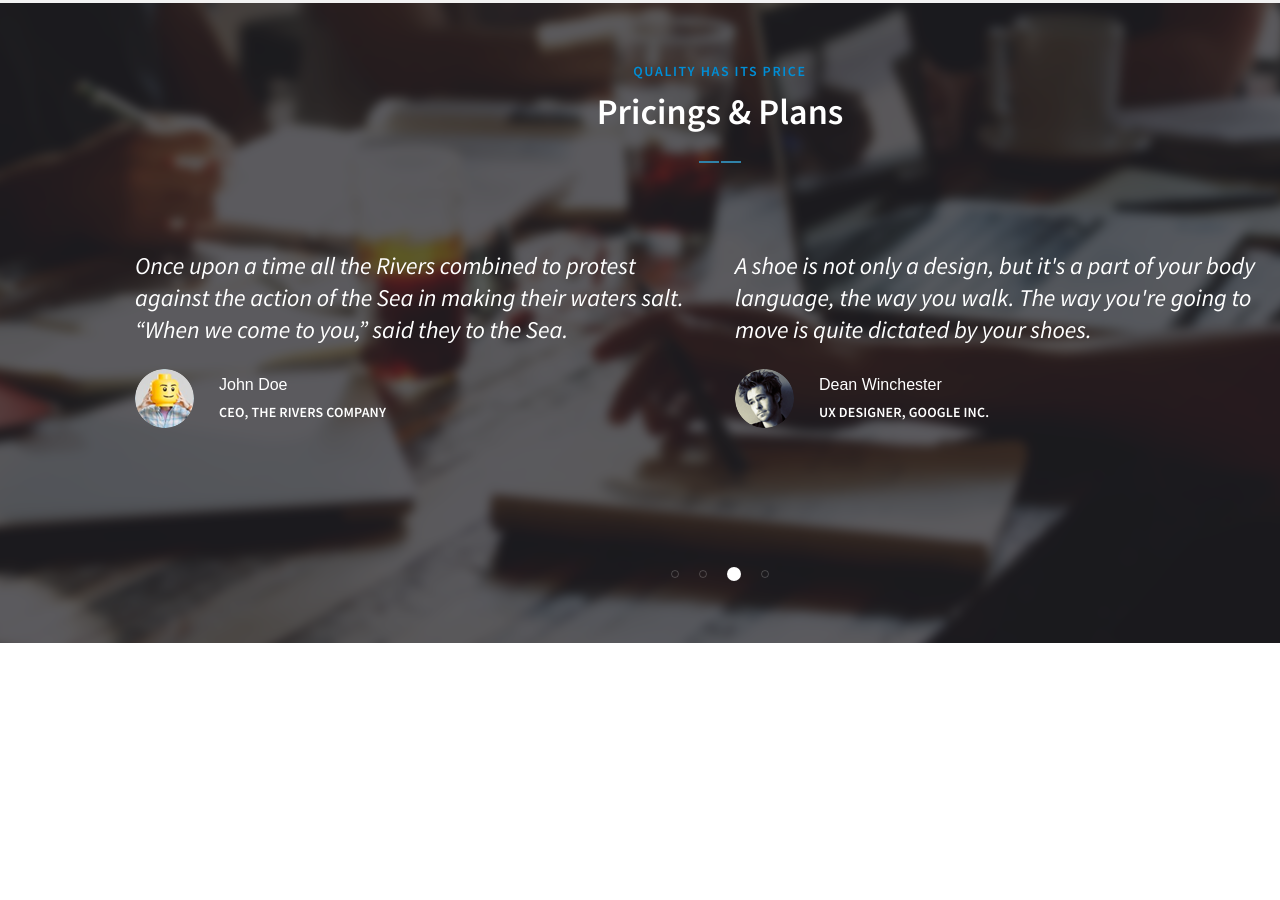
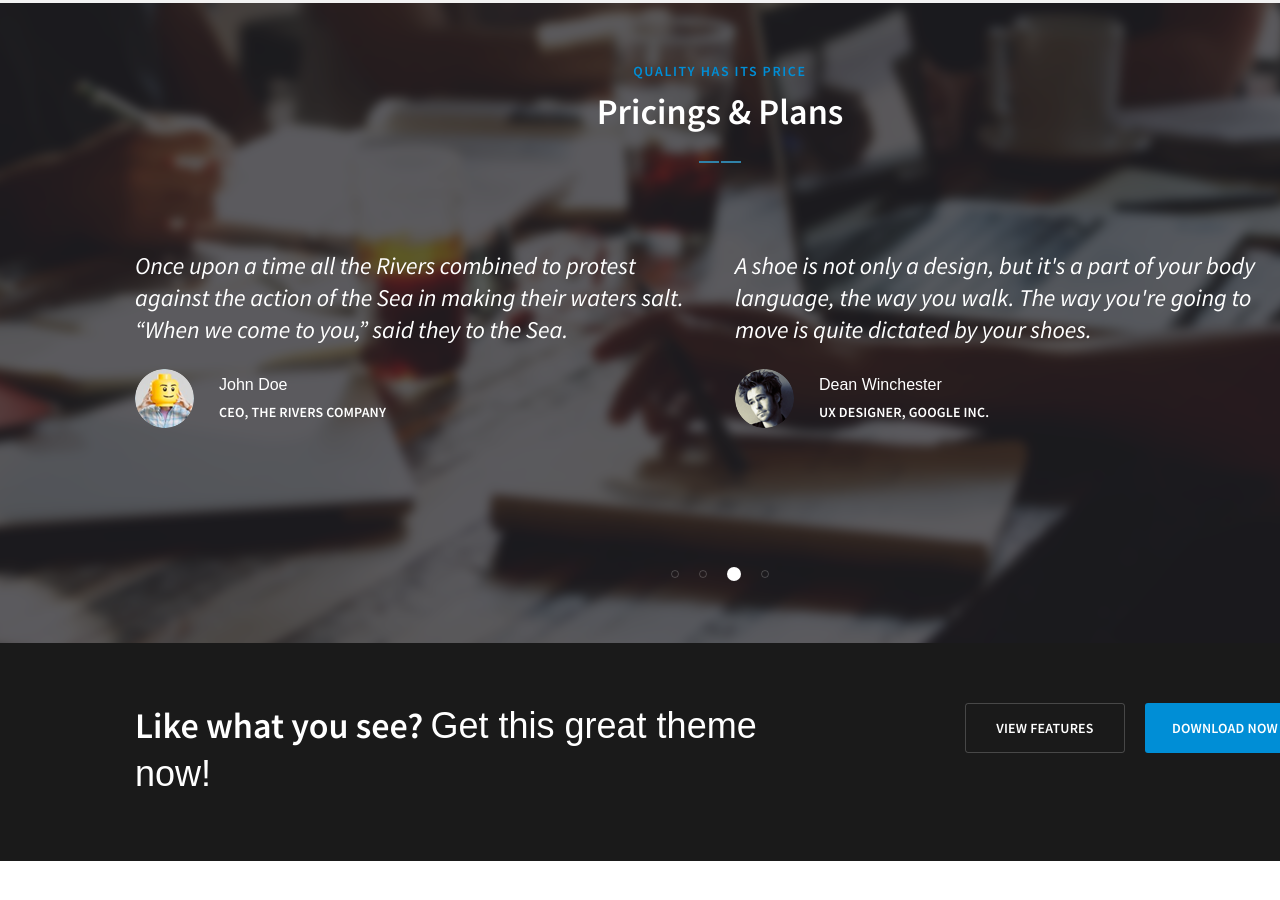
Before and after one commit to Borg-git-test/project, a website: page index.html in a window 1280 px wide. Shown: the part 2458-3358 px from the top of the page. Drawn offline with nearby package versions, Linux system fonts and the light colour scheme; a web font is replaced by a local one.

Commit message:
after slider

```diff
--- a/index.html
+++ b/index.html
@@ -1,5 +1,5 @@
 <!DOCTYPE html>
-<html>
+<html lang="ua">
 <head>
     <meta charset="UTF-8">
     <title>Maket 5</title>
@@ -158,6 +158,17 @@
         </div>
     </div>
 </div>
+<div class="back2">
+<div class="aft-slide container">
+    <div class="row">
+        <div class="b-text col-7"><p>Like what you see? <span>Get this great theme now!</span></p></div>
+        <div class="buttons col-4">
+            <div class="button"><a href="#">view features</a></div>
+            <div class="button"><a href="#">download now</a></div>
+        </div>
+    </div>
+</div>
+</div>
 
 </body>
 </html>
--- a/scss/style.scss
+++ b/scss/style.scss
@@ -25,6 +25,11 @@
   font-family: 'Source Sans Pro - It';
   font-style: italic;
   src: url('../fonts/SourceSansPro-Italic.ttf');
+}
+@font-face {
+  font-family: 'Source Sans Pro';
+  font-weight: 300;
+  src: url('../fonts/SourceSansPro-Light.ttf');
 }
 
 @mixin text($standart1) {
@@ -171,7 +176,7 @@ header {
       margin-top: 60px;
       .button {
         width: 160px;
-        height: 50px - 1px;
+        height: 50px;
         background-color: #008ed6;
         border-radius: 3px;
         //box-shadow: 0 0 3px 0 rgba(3,3,3,0.1);
@@ -197,7 +202,11 @@ header {
         background-color: rgba(0,142,214,0.0);
       }
       .button:hover {
-        background-color: blue;
+        width: 160px;
+        height: 50px;
+        line-height: 50px;
+        background-color: #008ed6;
+        border: 0 solid rgba(255,255,255,0.2);
       }
     }
   }
@@ -378,6 +387,7 @@ header {
       }
       p:nth-child(3):before {
         content: url("../img/energy_882.png");
+        height: 15px;
       }
       p:nth-child(4):before {
         content: url("../img/speedometer_883.png");
@@ -504,7 +514,64 @@ header {
     background-color: rgba(255,255,255,1);
   }
 }
-
+.back2 {background-color: #1a1a1a}
+.aft-slide {
+  p {margin: 0}
+  .b-text {
+    display: flex;
+    font-size: 36px;
+    line-height: 48px;
+    font-weight: 600;
+    color: #ffffff;
+    padding-top: 59px;
+    padding-bottom: 63px;
+    span {
+      font-weight: 300;
+    }
+  }
+  .buttons {
+    display: flex;
+    margin-top: 60px;
+    justify-content: flex-end;
+    margin-left: 40px;
+    //padding: 0;
+    //margin-right: 10px;
+    .button {
+      width: 160px;
+      height: 50px;
+      background-color: #008ed6;
+      border-radius: 3px;
+      //box-shadow: 0 0 3px 0 rgba(3,3,3,0.1);
+      font-size: 14px;
+      line-height: 50px;
+      font-weight: 700;
+      text-transform: uppercase;
+      color: #ffffff;
+      text-align: center;
+      //letter-spacing: normal;
+      margin-left: 20px;
+      letter-spacing: 0.2px;
+      a {
+        color: #ffffff;
+        text-decoration: none;
+      }
+    }
+    .button:first-child {
+      width: 160px - 2px;
+      height: 50px - 2px;
+      line-height: 49px;
+      border: 1px solid rgba(255,255,255,0.2);
+      background-color: rgba(0,142,214,0.0);
+    }
+    .button:hover {
+      width: 160px;
+      height: 50px;
+      line-height: 50px;
+      background-color: #008ed6;
+      border: 0 solid rgba(255,255,255,0.2);
+    }
+  }
+}
 
 
 
```
Also changed, not shown: css/style.css, 1 other file.
